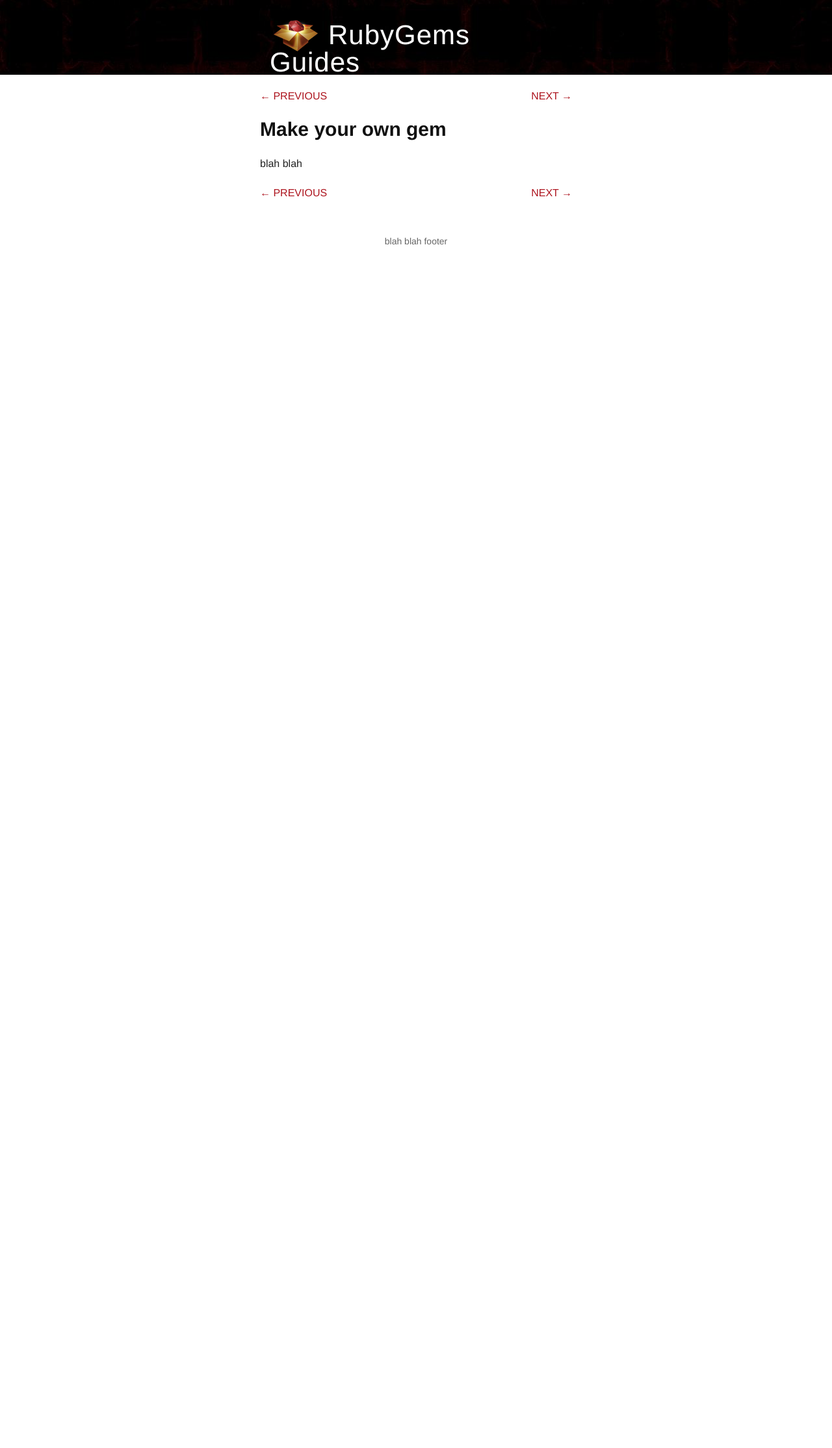
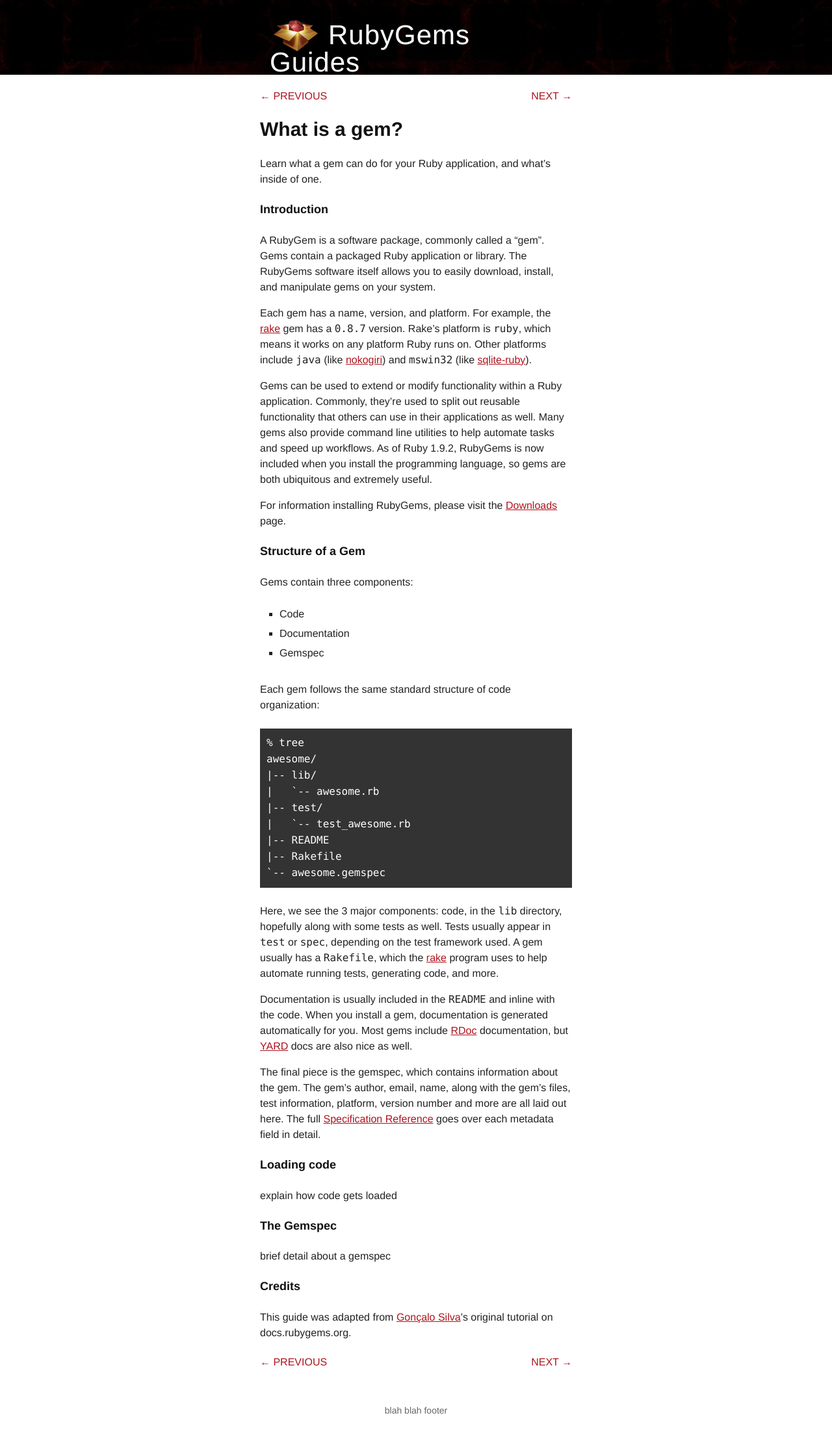
Before and after one commit to radar/guides, a Jekyll site: the page built from what-is-a-gem.md, in a window 1280 px wide. Shown: the whole page at 65% size. Built offline with Jekyll 4.4.1, drawn with Linux system fonts in a browser that asks for light colours; before the commit the page ends 900 px from its top, so only the background shows below that.

Commit message:
start resources, fill out what is a gem

```diff
--- a/stylesheets/screen.css
+++ b/stylesheets/screen.css
@@ -591,7 +591,7 @@ body.home {
   float: right; }
 
 #head-wrapper {
-  background: url("/images/background.jpg") repeat;
+  background: #240101 url("/images/background.jpg") repeat;
   width: 100%; }
   #head-wrapper #small-top {
     margin: 0 auto;
--- a/stylesheets/screen.scss
+++ b/stylesheets/screen.scss
@@ -16,7 +16,7 @@ body.home {
 }
 
 #head-wrapper {
-  background: url("/images/background.jpg") repeat;
+  background: #240101 url("/images/background.jpg") repeat;
   width: 100%;
 
   #small-top {
--- a/what-is-a-gem.md
+++ b/what-is-a-gem.md
@@ -5,7 +5,85 @@ previous: /
 next: /make-your-own-gem
 ---
 
-Make your own gem
-=====================
+What is a gem?
+==============
 
-blah blah
+Learn what a gem can do for your Ruby application, and what's inside of one.
+
+Introduction
+------------
+
+A RubyGem is a software package, commonly called a "gem". Gems contain a
+packaged Ruby application or library. The RubyGems software itself allows you to
+easily download, install, and manipulate gems on your system.
+
+Each gem has a name, version, and platform. For example, the
+[rake](http://rubygems.org/gems/rake) gem has a `0.8.7` version. Rake's
+platform is `ruby`, which means it works on any platform Ruby runs on.
+Other platforms include `java` (like [nokogiri](http://rubygems.org/gems/nokogiri/versions/1.4.4.2-java))
+and `mswin32` (like [sqlite-ruby](http://rubygems.org/gems/sqlite-ruby/versions/2.2.3-mswin32)).
+
+Gems can be used to extend or modify functionality within a Ruby application.
+Commonly, they're used to split out reusable functionality that others can use
+in their applications as well. Many gems also provide command line utilities
+to help automate tasks and speed up workflows. As of Ruby 1.9.2, RubyGems is
+now included when you install the programming language, so gems are both
+ubiquitous and extremely useful.
+
+For information installing RubyGems, please visit the
+[Downloads](http://rubygems.org/pages/download) page.
+
+Structure of a Gem
+------------------
+
+Gems contain three components:
+
+* Code
+* Documentation
+* Gemspec
+
+Each gem follows the same standard structure of code organization:
+
+<pre><code>% tree
+awesome/
+|-- lib/
+|   `-- awesome.rb
+|-- test/
+|   `-- test_awesome.rb
+|-- README
+|-- Rakefile
+`-- awesome.gemspec
+</code></pre>
+
+Here, we see the 3 major components: code, in the `lib` directory, hopefully
+along with some tests as well. Tests usually appear in `test` or `spec`,
+depending on the test framework used. A gem usually has a `Rakefile`, which the
+[rake](http://rake.rubyforge.org/) program uses to help automate running tests,
+generating code, and more.
+
+Documentation is usually included in the `README` and inline with the code. When
+you install a gem, documentation is generated automatically for you. Most gems
+include [RDoc](http://rdoc.sourceforge.net/doc/) documentation, but
+[YARD](http://yardoc.org/) docs are also nice as well.
+
+The final piece is the gemspec, which contains information about the gem. The
+gem's author, email, name, along with the gem's files, test information,
+platform, version number and more are all laid out here. The full [Specification
+Reference](http://guides.rubygems.org/specification-reference) goes over each
+metadata field in detail.
+
+Loading code
+-------------------
+
+explain how code gets loaded
+
+The Gemspec
+-------------------
+
+brief detail about a gemspec
+
+Credits
+------------------
+
+This guide was adapted from [Gonçalo Silva](https://twitter.com/#!/goncalossilva)'s
+original tutorial on docs.rubygems.org.
```
Also changed, not shown: index.md (+12 -0 lines), resources.md (added, +40 -0 lines).
